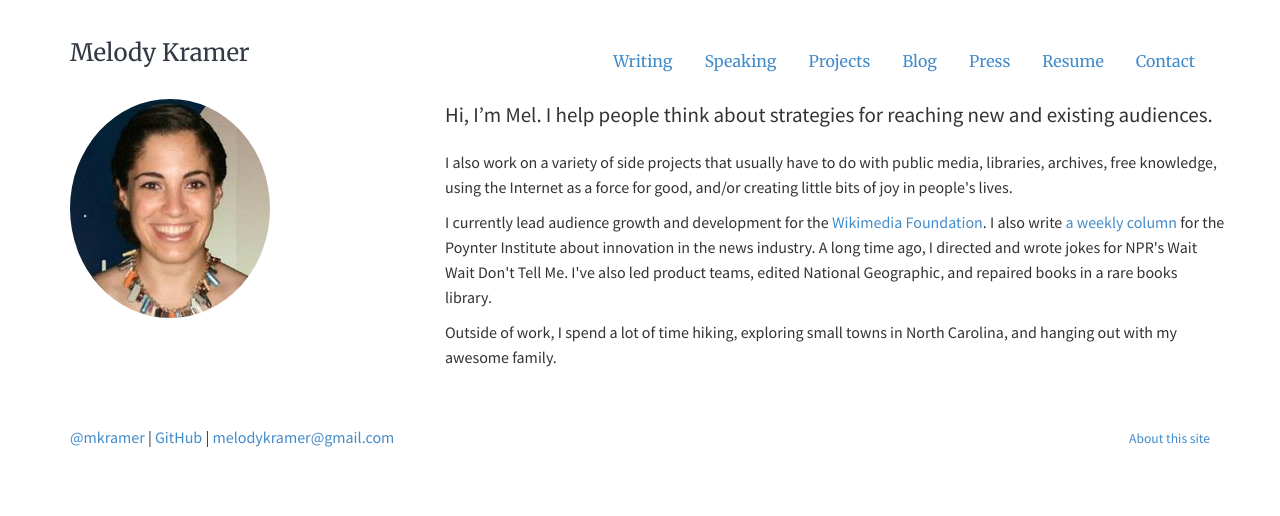
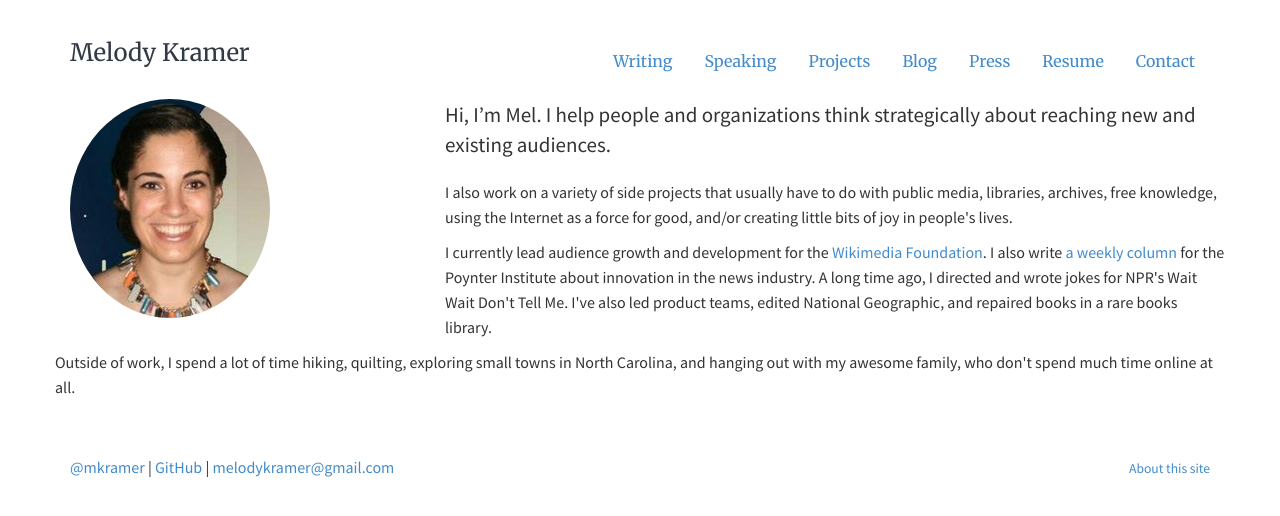
Before and after one commit to melodykramer/old-website, a Jekyll site: the page built from index.md, in a window 1280 px wide. Shown: the top 516 px of the page. Built offline with Jekyll 4.4.1, drawn with Linux system fonts in a browser that asks for light colours.

Commit message:
Update index.md

```diff
--- a/index.md
+++ b/index.md
@@ -14,8 +14,8 @@
 	<img  class="img-circle avatar" alt="Melody Kramer" src="img/headshot.jpg">
 	</div>
 	<div itemscope itemtype="http://data-vocabulary.org/Person" class="col-sm-8"></div>
-	<p class="lead" markdown="1">Hi, I'm <span itemprop="name">Mel</span>. I help people think about strategies for reaching new and existing audiences.</p>
+	<p class="lead" markdown="1">Hi, I'm <span itemprop="name">Mel</span>. I help people and organizations think strategically about reaching new and existing audiences.</p>
 	<p>I also work on a variety of side projects that usually have to do with public media, libraries, archives, free knowledge, using the Internet as a force for good, and/or creating little bits of joy in people's lives.</p>
 	<p>I currently lead audience growth and development for the <a href="https://wikimediafoundation.org/wiki/Home">Wikimedia Foundation</a>. I also write <a href="http://www.poynter.org/author/melody-kramer/">a weekly column</a> for the Poynter Institute about innovation in the news industry. A long time ago, I directed and wrote jokes for NPR's Wait Wait Don't Tell Me. I've also led product teams, edited National Geographic, and repaired books in a rare books library.</p>
-	<p>Outside of work, I spend a lot of time hiking, exploring small towns in North Carolina, and hanging out with my awesome family.</p>
+	<p>Outside of work, I spend a lot of time hiking, quilting, exploring small towns in North Carolina, and hanging out with my awesome family, who don't spend much time online at all.</p>
 </div>
```
